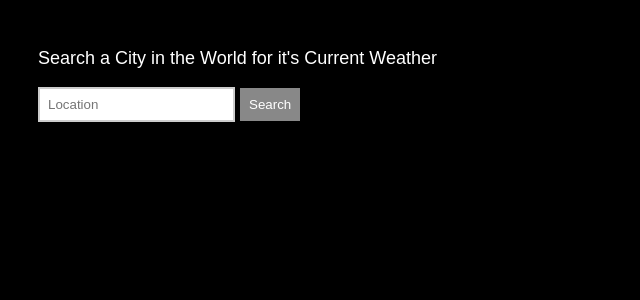
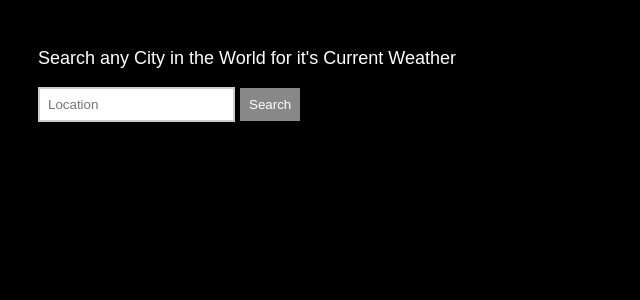
Before and after one commit to brycehulett/nodejs-weather-website, a Node server app: page / in a window 1280 px wide. Shown: the part 162-462 px from the top of the page, without its empty margins (0-640 px from the left). Run offline with Node 20, Linux system fonts and the light colour scheme; some libraries are stand-ins or nearby versions.

Commit message:
fixed typo on output

```diff
--- a/public/js/app.mjs
+++ b/public/js/app.mjs
@@ -20,7 +20,7 @@ weatherForm.addEventListener('submit', (e)=>{
                 //const town = new String(data.address)[0].toUpperCase() + new String(data.address).slice(1)
                 let result = `${data.name}, ${data.country}\r\n\r\n`
                 result += `It's ${data.temperature} degrees`
-                result += ` with ${data.precipitation}% precipitation and wind at ${data.wind} mph.\r\n\r\n`
+                result += ` with ${data.precipitation}% precipitation and wind at ${data.wind} mph\r\n\r\n`
                 for(const d of data.weather_descriptions){
                     result += d + " "
                 }
--- a/templates/views/index.hbs
+++ b/templates/views/index.hbs
@@ -11,7 +11,7 @@
 <body>
     <div class="main-content">
         {{>header}}
-        <p>Search a City in the World for it's Current Weather</p>
+        <p>Search any City in the World for it's Current Weather</p>
         <form>
             <input placeholder="Location">
             <button>Search</button>
```
